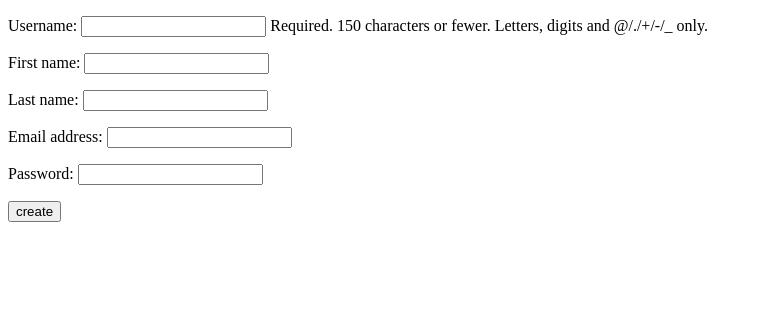
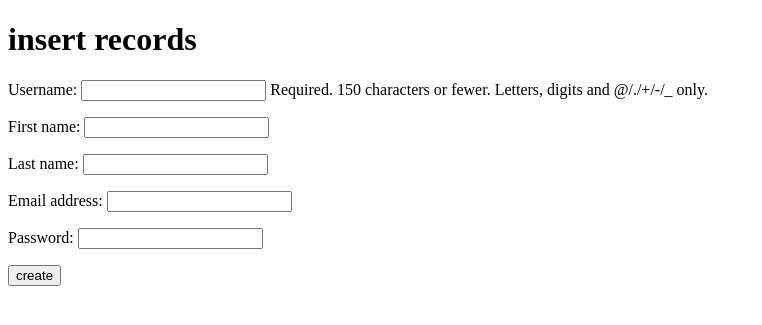
Before and after one commit to keshav5115/classbasesviews, a Django app: page /fcreate/ in a window 1280 px wide. Shown: the top 325 px of the page, without its empty margins (0-762 px from the left). Run offline with Django 4.2, Linux system fonts and the light colour scheme.

Commit message:
modified some content in templates

```diff
--- a/templates/create.html
+++ b/templates/create.html
@@ -7,6 +7,7 @@
     <title>Document</title>
 </head>
 <body>
+    <h1>insert records</h1>
     <form  method="post">
         {%csrf_token%}
         {{form.as_p}}
--- a/templates/read.html
+++ b/templates/read.html
@@ -7,6 +7,7 @@
     <title>Document</title>
 </head>
 <body>
+    <h1>here it will display record</h1>
     {% for i in object %}
     <h1>{{i.username}}</h1>
     {% endfor %}
```
